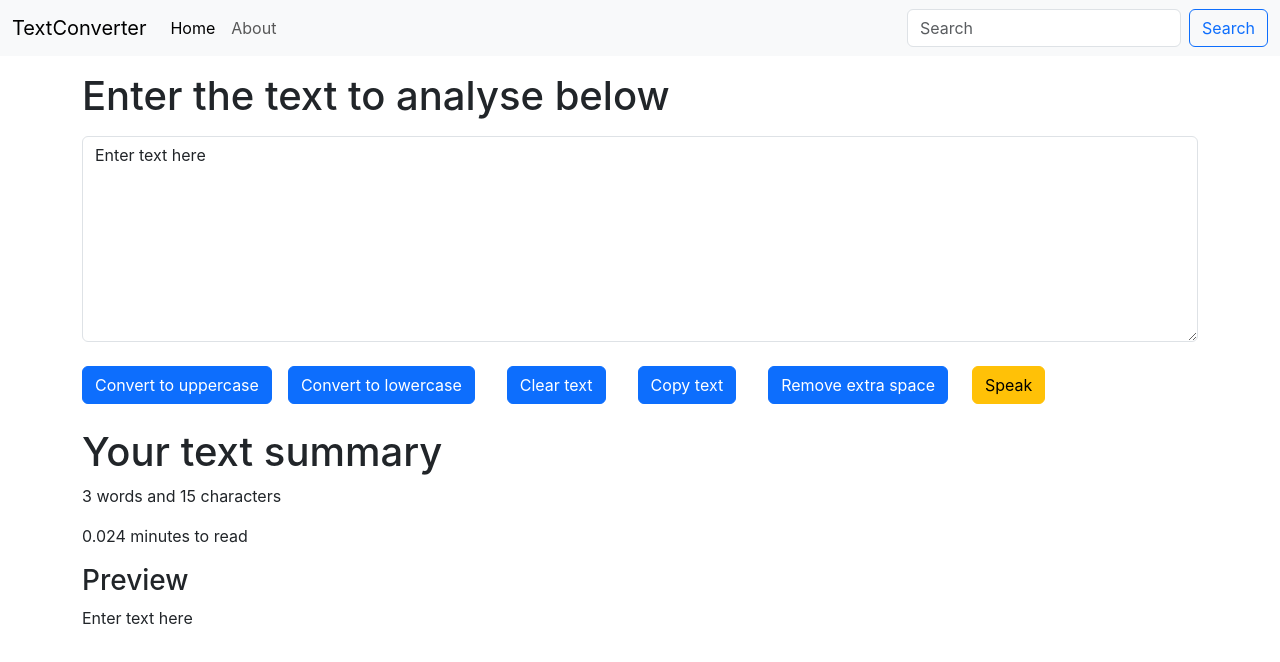
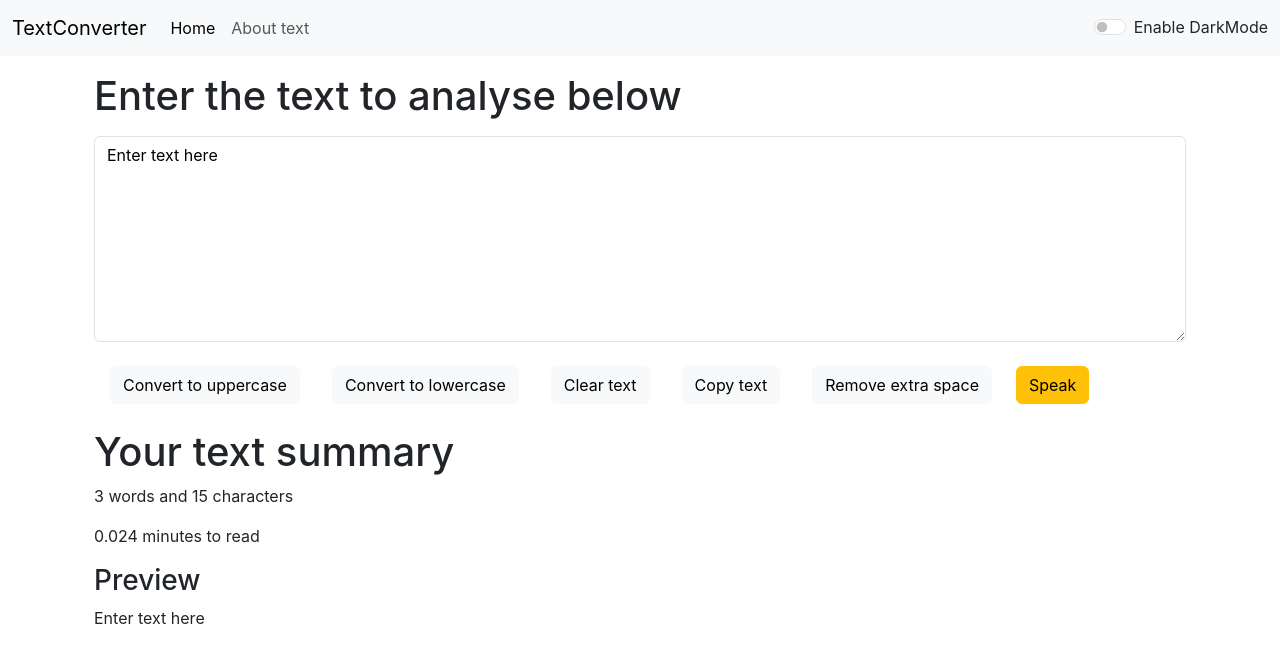
Before and after one commit to simran513/TextConverter, a React (Create React App) app: page / in a window 1280 px wide. Shown: the top 662 px of the page. Built offline with nearby package versions, Linux system fonts and the light colour scheme.

Commit message:
adding dark mode

```diff
--- a/src/App.js
+++ b/src/App.js
@@ -1,12 +1,28 @@
-import './App.css';
-import Navbar from './Component/Navbar';
-import Textform from './Component/Textform';
+import { useState } from "react";
+import "./App.css";
+import Navbar from "./Component/Navbar";
+import Textform from "./Component/Textform";
 
 function App() {
+  const [mode, setmode] = useState('light')
+  const toggleMode = () => {
+    if (mode === 'light'){
+      setmode('dark')
+      document.body.style.backgroundColor = '#282e34'
+      document.body.style.color = 'white'
+    }
+    else{
+      setmode('light')
+      document.body.style.backgroundColor='white'
+      document.body.style.color = 'black'
+    }
+  }
   return (
     <>
-      <Navbar title="TextConverter" aboutText="About" />
-      <Textform heading = "Enter the text to analyse below" />
+      <Navbar title="TextConverter" mode={mode} toggleMode={toggleMode} />
+      <div className="container">
+        <Textform heading="Enter the text to analyse below" mode={mode} />
+      </div>
     </>
   );
 }
--- a/src/Component/Navbar.js
+++ b/src/Component/Navbar.js
@@ -1,39 +1,72 @@
-import React from 'react'
-import PropTypes from 'prop-types';
+import React from "react";
+import PropTypes from "prop-types";
 
 export default function Navbar(props) {
   return (
-    <nav className="navbar navbar-expand-lg bg-body-tertiary">
+    <nav className={`navbar navbar-expand-lg navbar-${props.mode} bg-${props.mode}`}>
       <div className="container-fluid">
-    <a className="navbar-brand" href="/">{props.title}</a>
-    <button className="navbar-toggler" type="button" data-bs-toggle="collapse" data-bs-target="#navbarSupportedContent" aria-controls="navbarSupportedContent" aria-expanded="false" aria-label="Toggle navigation">
+        <a className="navbar-brand" href="/">
+          {props.title}
+        </a>
+        <button
+          className="navbar-toggler"
+          type="button"
+          data-bs-toggle="collapse"
+          data-bs-target="#navbarSupportedContent"
+          aria-controls="navbarSupportedContent"
+          aria-expanded="false"
+          aria-label="Toggle navigation"
+        >
           <span className="navbar-toggler-icon"></span>
         </button>
         <div className="collapse navbar-collapse" id="navbarSupportedContent">
           <ul className="navbar-nav me-auto mb-2 mb-lg-0">
             <li className="nav-item">
-          <a className="nav-link active" aria-current="page" href="/">Home</a>
+              <a className="nav-link active" aria-current="page" href="/">
+                Home
+              </a>
             </li>
             <li className="nav-item">
-          <a className="nav-link" href="/">{props.aboutText}</a>
+              <a className="nav-link" href="/">
+                {props.aboutText}
+              </a>
             </li>
           </ul>
-      <form className="d-flex" role="search">
-        <input className="form-control me-2" type="search" placeholder="Search" aria-label="Search"/>
-        <button className="btn btn-outline-primary" type="submit">Search</button>
-      </form>
+          {/* <form className="d-flex" role="search">
+            <input
+              className="form-control me-2"
+              type="search"
+              placeholder="Search"
+              aria-label="Search"
+            />
+            <button className="btn btn-outline-primary" type="submit">
+              Search
+            </button> */}
+            <div class={`form-check form-switch text-${props.mode==='light'?'dark':'light'}`}>
+              <input
+                class="form-check-input"
+                type="checkbox"
+                onClick={props.toggleMode}
+                role="switch"
+                id="flexSwitchCheckDefault"
+              />
+              <label class="form-check-label" htmlfor="flexSwitchCheckDefault">
+                Enable {props.mode==='light'?'Dark':'Light'}Mode
+              </label>
+            </div>
+          {/* </form> */}
         </div>
       </div>
     </nav>
-  )
+  );
 }
 
 Navbar.propTypes = {
   title: PropTypes.string,
-    aboutText: PropTypes.string
-}
+  aboutText: PropTypes.string,
+};
 
 Navbar.defaultProps = {
-    title: 'Set title here',
-    aboutText: 'About text'
-}
+  title: "Set title here",
+  aboutText: "About text",
+};
--- a/src/Component/Textform.js
+++ b/src/Component/Textform.js
@@ -47,13 +47,13 @@ export default function Textform(props) {
     <div className="container my-3">
       <h1>{props.heading}</h1>
       <div className="mb-3 my-3">
-        <textarea className="form-control" value={text} onChange={handleOnChange} id="mybox" rows="8"></textarea>
+        <textarea className="form-control" value={text} onChange={handleOnChange} style={{backgroundColor: props.mode==='light'?'white':'#282e34', color: props.mode==='light'?'black':'white'}} id="mybox" rows="8"></textarea>
       </div>
-      <button className="btn btn-primary" onClick={handleUpClick}>Convert to uppercase</button>
-      <button className="btn btn-primary mx-3" onClick={handleLoClick}>Convert to lowercase</button>
-      <button className="btn btn-primary mx-3" onClick={handleClearClick}>Clear text</button>
-      <button className="btn btn-primary mx-3" onClick={handleCopy}>Copy text</button>
-      <button className="btn btn-primary mx-3" onClick={handleExtraSpace}>Remove extra space</button>
+      <button className={`btn btn-${props.mode} mx-3`} onClick={handleUpClick}>Convert to uppercase</button>
+      <button className={`btn btn-${props.mode} mx-3`} onClick={handleLoClick}>Convert to lowercase</button>
+      <button className={`btn btn-${props.mode} mx-3`} onClick={handleClearClick}>Clear text</button>
+      <button className={`btn btn-${props.mode} mx-3`} onClick={handleCopy}>Copy text</button>
+      <button className={`btn btn-${props.mode} mx-3`} onClick={handleExtraSpace}>Remove extra space</button>
       <button type="submit" onClick={speak} className="btn btn-warning mx-2 my-2" id="toggle">Speak</button>
     </div>
     <div className="container my-3">
@@ -61,7 +61,7 @@ export default function Textform(props) {
       <p>{text.replace(/\n/g, " ").split(' ').filter(value => value !== "").length} words and {text.trim().length } characters</p>
       <p>{0.008*text.replace(/\n/g, " ").split(' ').filter(value => value !== "").length} minutes to read</p>
       <h3>Preview</h3>
-      <p>{text}</p>
+      <p>{text.length===0?'Enter something to preview here':text}</p>
     </div>
     </>
   )
```
Lines whose indentation alone changed are shown as unchanged.
